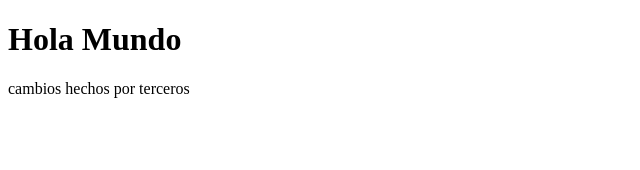
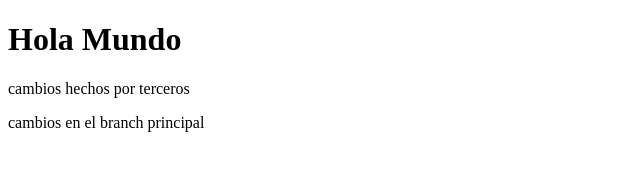
Before and after one commit to ChrisDeiv/Taller-Repositorios, a plain HTML site: page index.html in a window 1280 px wide. Shown: the whole page, without its empty margins (0-640 px from the left). Drawn offline with Linux system fonts and the light colour scheme.

Commit message:
cambios al main

```diff
--- a/index.html
+++ b/index.html
@@ -8,6 +8,7 @@
 <body>
 	<h1>Hola Mundo</h1>
 </body>
-    <p>cambios hechos por terceros</p>
+	<p>cambios hechos por terceros</p>
+	<p>cambios en el branch principal</p>
 </body>
 </html>
```
